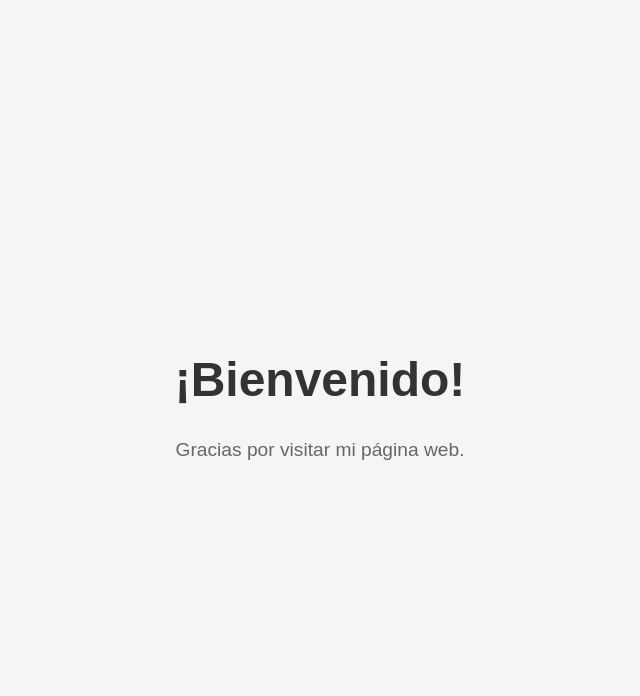
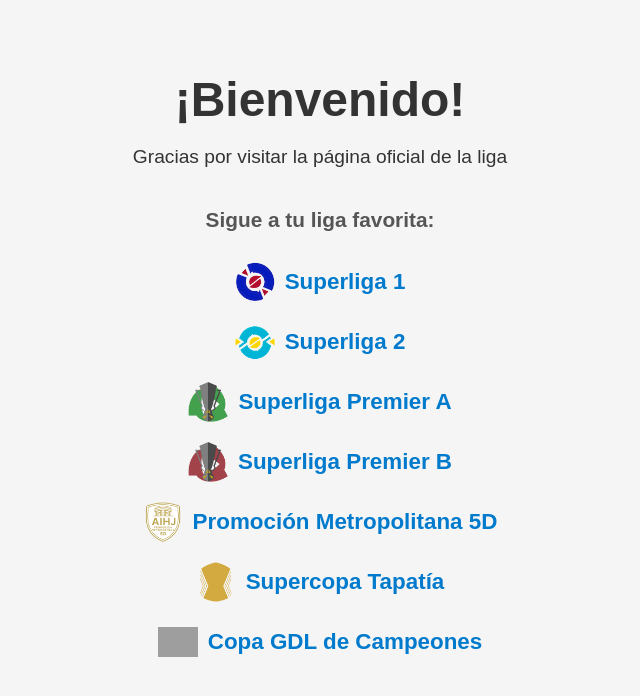
Before and after one commit to ZackxON/Superliga1, a plain HTML site: page index.html in a window 1280 px wide. Shown: the whole page, without its empty margins (320-960 px from the left). Drawn offline with Linux system fonts and the light colour scheme; grey boxes are pictures that could not be loaded.

Commit message:
Add files via upload

```diff
--- a/index.html
+++ b/index.html
@@ -8,29 +8,100 @@
     body {
       background-color: #f5f5f5;
       margin: 0;
-      height: 100vh;
-      display: flex;
-      justify-content: center;
-      align-items: center;
+      padding: 40px 20px;
       font-family: Arial, sans-serif;
+      color: #333;
     }
+
     .container {
+      max-width: 700px;
+      margin: 0 auto;
       text-align: center;
     }
+
     h1 {
       font-size: 3em;
-      color: #333;
+      margin-bottom: 10px;
     }
+
     p {
       font-size: 1.2em;
-      color: #666;
+      margin-bottom: 40px;
+    }
+
+    .intro {
+      font-size: 1.3em;
+      margin-bottom: 30px;
+      font-weight: bold;
+      color: #555;
+    }
+
+    .section {
+      margin-bottom: 20px;
+      display: flex;
+      align-items: center;
+      justify-content: center;
+      gap: 10px;
+    }
+
+    .section img {
+      width: 40px;
+      height: 40px;
+      object-fit: contain;
+    }
+
+    .section-title a {
+      font-size: 1.4em;
+      color: #007acc;
+      text-decoration: none;
+      font-weight: bold;
+    }
+
+    .section-title a:hover {
+      text-decoration: underline;
     }
   </style>
 </head>
 <body>
   <div class="container">
     <h1>¡Bienvenido!</h1>
-    <p>Gracias por visitar mi página web.</p>
+    <p>Gracias por visitar la página oficial de la liga</p>
+    <div class="intro">Sigue a tu liga favorita:</div>
+
+    <div class="section">
+      <img src="superliga1.png" alt="Superliga 1">
+      <div class="section-title"><a href="https://copafacil.com/-n904" target="_blank">Superliga 1</a></div>
+    </div>
+
+    <div class="section">
+      <img src="superliga2.png" alt="Superliga 2">
+      <div class="section-title"><a href="https://copafacil.com/-ugof" target="_blank">Superliga 2</a></div>
+    </div>
+
+    <div class="section">
+      <img src="premierA.png" alt="Superliga Premier A">
+      <div class="section-title"><a href="https://copafacil.com/-o5gj" target="_blank">Superliga Premier A</a></div>
+    </div>
+
+    <div class="section">
+      <img src="premierB.png" alt="Superliga Premier B">
+      <div class="section-title"><a href="https://copafacil.com/-tfdsk" target="_blank">Superliga Premier B</a></div>
+    </div>
+
+    <div class="section">
+      <img src="promocion5d.png" alt="Promoción Metropolitana 5D">
+      <div class="section-title"><a href="https://copafacil.com/-o1667" target="_blank">Promoción Metropolitana 5D</a></div>
+    </div>
+
+    <div class="section">
+      <img src="supercopa.png" alt="Supercopa Tapatía">
+      <div class="section-title"><a href="https://copafacil.com/-jzi4" target="_blank">Supercopa Tapatía</a></div>
+    </div>
+
+    <div class="section">
+      <img src="copagdl.png" alt="Copa GDL de Campeones">
+      <div class="section-title"><a href="https://copafacil.com/-f070n" target="_blank">Copa GDL de Campeones</a></div>
+    </div>
   </div>
 </body>
 </html>
```
